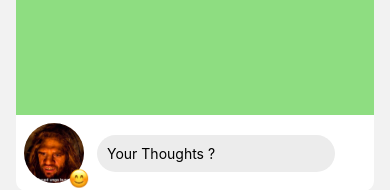
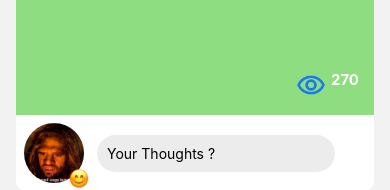
Before and after one commit to Group-15-2/imu, a React Native app: screen /Home in a window 390 px wide. Shown: the part 369-559 px from the top of the page. Built offline with nearby package versions, Linux system fonts and the light colour scheme.

Commit message:
view count

```diff
--- a/components/card.js
+++ b/components/card.js
@@ -3,6 +3,8 @@ import { StyleSheet, Text, View, Image, TouchableOpacity, TextInput } from "reac
 import MaterialCommunityIcons from 'react-native-vector-icons/MaterialCommunityIcons';
 
 export default function Card() {
+
+    let viewCount = 270;
 
     //postTextOriginal stores the raw string of post
     //postTextProcessed stores the max characters of the post text
@@ -29,13 +31,15 @@ export default function Card() {
 
     //This function makes post to touch and expand to view full text of the post
     const viewFullPost = () => {
-        if (isShowing == false) { setPostTextProcessed(postTextOriginal); setIsShowing(true); }
-        else { setPostTextProcessed(postTextProcessed); setIsShowing(false); }
+        if (isShowing == false) { setPostTextProcessed(postTextOriginal); setIsShowing(true); setViewCountShow('none'); }
+        else { setPostTextProcessed(postTextProcessed); setIsShowing(false); setViewCountShow('flex'); }
     };
 
     //update real-time isShowing state and fullPost text to show
     const [fullPost, setPostTextProcessed] = useState(postTextProcessed);
     const [isShowing, setIsShowing] = useState(false);
+    const [isViewCountShow, setViewCountShow] = useState('flex');
+
 
 
     return (
@@ -56,6 +60,7 @@ export default function Card() {
                     </View>
                 </TouchableOpacity>
 
+
                 <TouchableOpacity>
                     <MaterialCommunityIcons name="message-text-outline" color={'#1877F2'} size={42} />
                 </TouchableOpacity>
@@ -64,6 +69,11 @@ export default function Card() {
             <TouchableOpacity activeOpacity={TouchableOpacityValue} onPress={viewFullPost}>
                 <View style={{ backgroundColor: '#8EDD81', width: '100%', minHeight: 290 }}>
                     <Text style={cardStyles.post_text}>{fullPost}</Text>
+
+                    <View style={[cardStyles.viewCount, { display: isViewCountShow }]}>
+                        <Image source={require('../assets/view-count.png')} style={{ width: 30, height: 30, marginRight: 5 }} />
+                        <Text style={{ fontWeight: 'bold', fontSize: 15, color: '#fff', textAlignVertical: 'center' }}>{viewCount}</Text>
+                    </View>
                 </View>
             </TouchableOpacity>
 
@@ -95,6 +105,16 @@ const cardStyles = StyleSheet.create({
         backgroundColor: '#ECECEC',
         padding: 10,
         borderRadius: 50
+    },
+
+    viewCount: {
+        display: 'flex',
+        flexDirection: 'row',
+        position: 'absolute',
+        bottom: 0,
+        right: 0,
+        paddingBottom: 15,
+        paddingRight: 15
     },
 
     cardHead: {
```
Also changed, not shown: assets/view-count.png (added).
